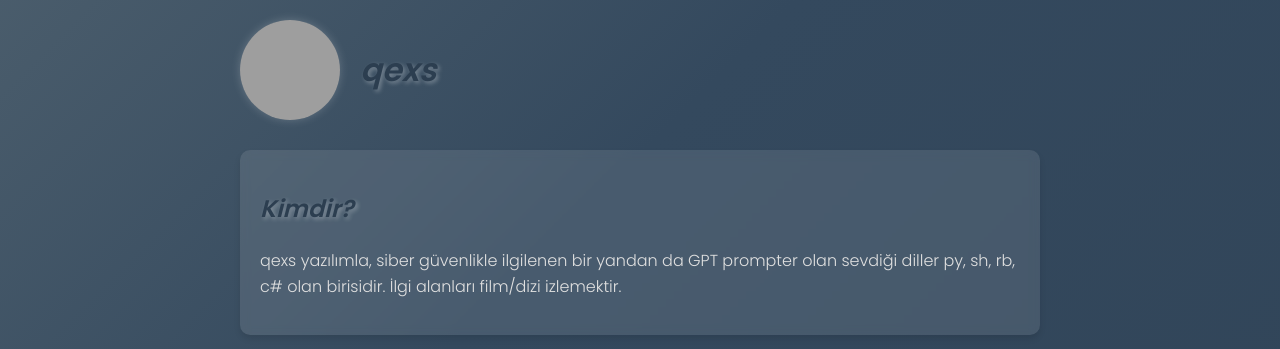
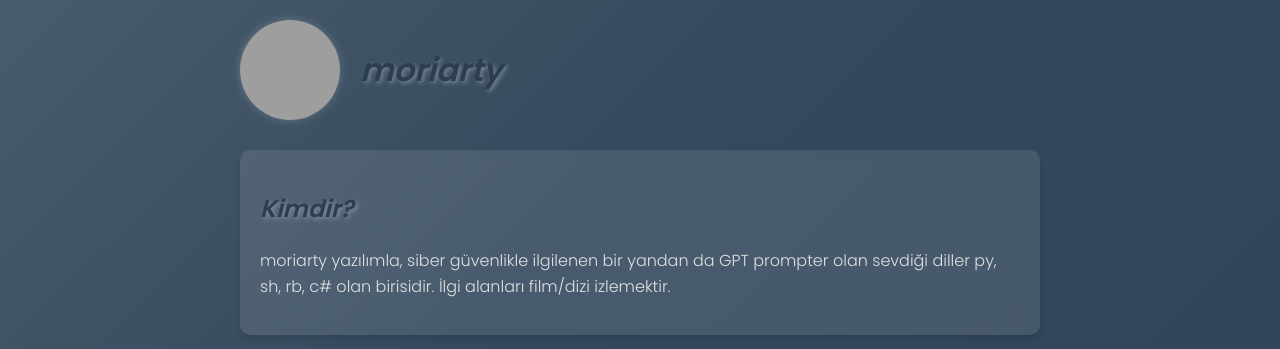
Before and after one commit to qexs/site, a plain HTML site: page index.html in a window 1280 px wide. Shown: the top 349 px of the page. Drawn offline with Linux system fonts and the light colour scheme; grey boxes are pictures that could not be loaded.

Commit message:
Update index.html

```diff
--- a/index.html
+++ b/index.html
@@ -80,12 +80,12 @@
 <body>
     <header>
         <img src="https://avatars.githubusercontent.com/u/180053074?s=400&u=d0e6fb3b118306128e62a5c0780d6cfaf05ba54f&v=4" alt="qexs profile" class="profile-img">
-        <h1>qexs</h1>
+        <h1>moriarty</h1>
     </header>
 
     <section>
         <h2>Kimdir?</h2>
-        <p>qexs yazılımla, siber güvenlikle ilgilenen bir yandan da GPT prompter olan sevdiği diller py, sh, rb, c# olan birisidir. İlgi alanları film/dizi izlemektir.</p>
+        <p>moriarty yazılımla, siber güvenlikle ilgilenen bir yandan da GPT prompter olan sevdiği diller py, sh, rb, c# olan birisidir. İlgi alanları film/dizi izlemektir.</p>
     </section>
 
     <section>
```
